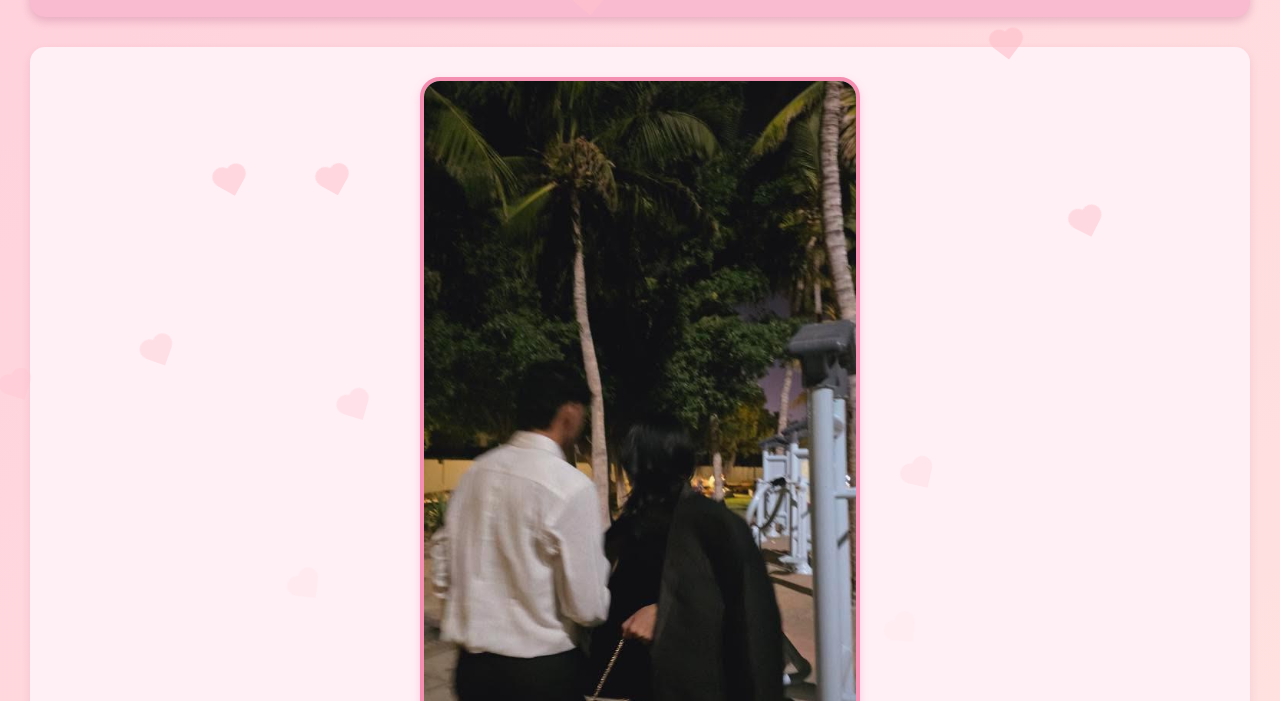
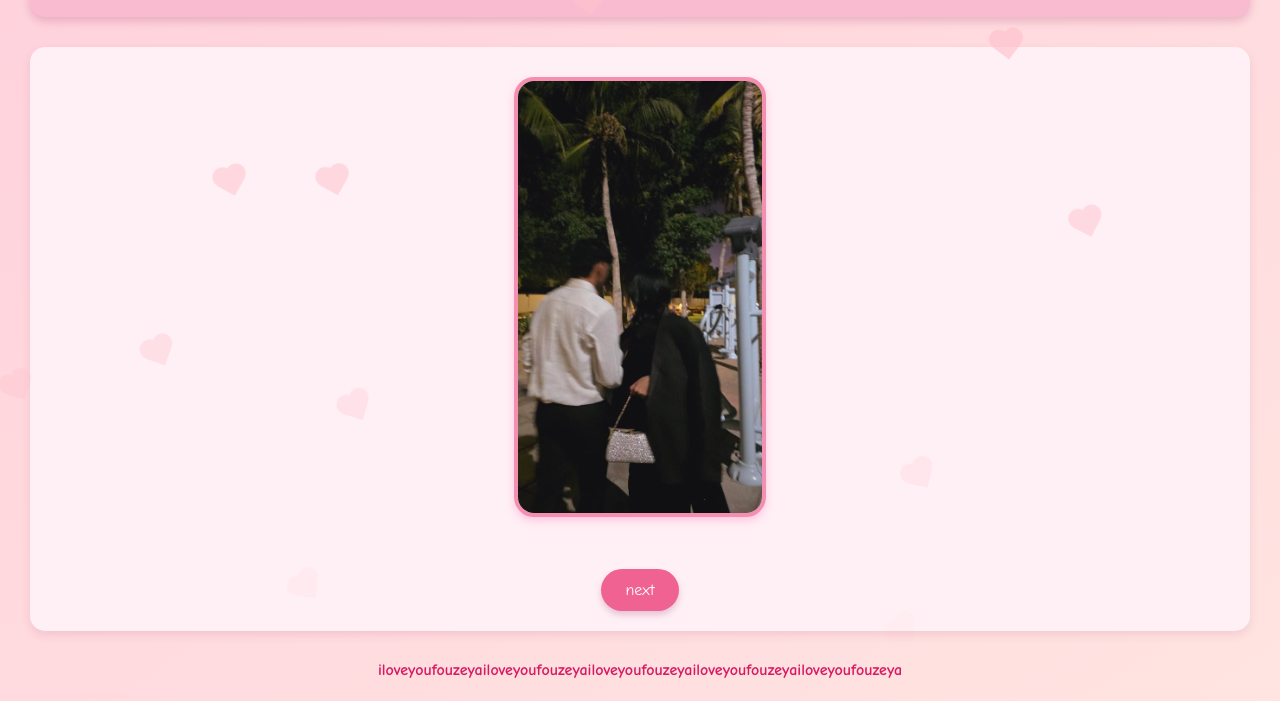
Before and after one commit to Anas-1308/500dayss, a plain HTML site: page index.html in a window 1280 px wide. Shown: the part 99-800 px from the top of the page. Drawn offline with Linux system fonts and the light colour scheme.

Commit message:
Update index.html

```diff
--- a/index.html
+++ b/index.html
@@ -11,7 +11,7 @@
         <h1>HAPPY 500 DAYS FOUZZZZZEYAAA</h1>
     </header>
     <main>
-        <img src="/imgs/img1.jpeg" alt=""width=440>
+        <img src="/imgs/img1.jpeg" alt="" height="440">
         <br>
         <br>
         <button><a href="page1.html">next</a></button>
```
